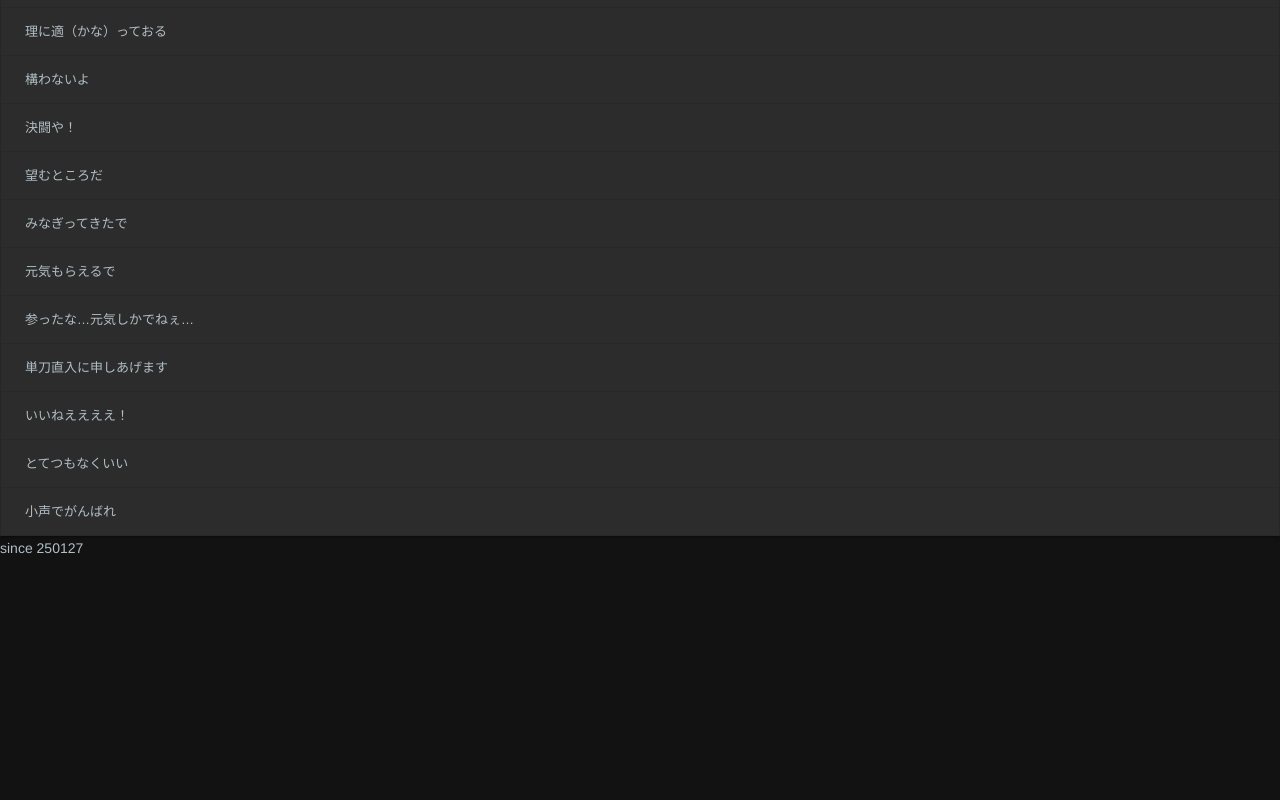
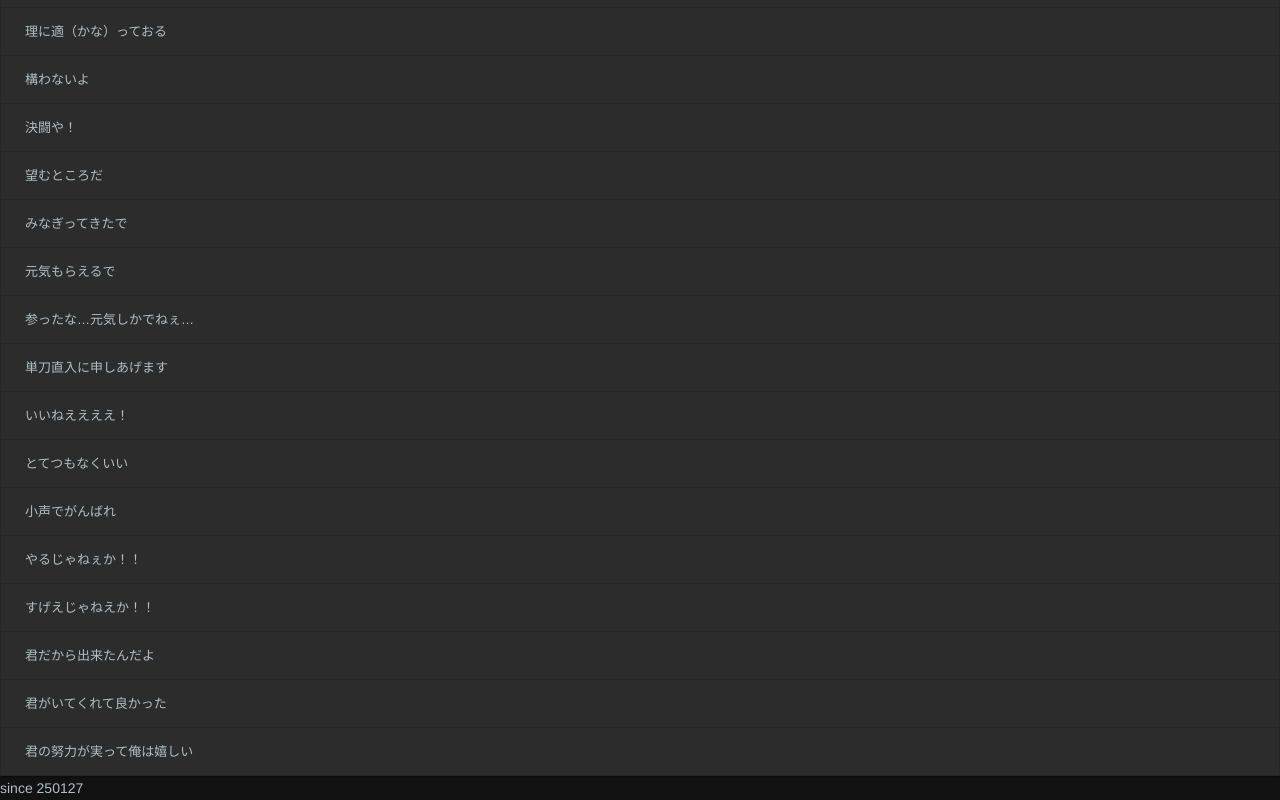
Before and after one commit to 5Tpj84eE/wordsforfamily.github.io, a plain HTML site: page index.html in a window 1280 px wide. Shown: the part 761-1561 px from the top of the page. Before the commit the page ends 1321 px from the top, so only its background shows below. Drawn offline with nearby package versions, Linux system fonts and the light colour scheme.

Commit message:
Add files via upload

```diff
--- a/index.html
+++ b/index.html
@@ -112,6 +112,21 @@
                     <tr>
                         <td class="mdl-data-table__cell--non-numeric">小声でがんばれ</td>
                     </tr>
+                    <tr>
+                        <td class="mdl-data-table__cell--non-numeric">やるじゃねぇか！！</td>
+                    </tr>
+                    <tr>
+                        <td class="mdl-data-table__cell--non-numeric">すげえじゃねえか！！</td>
+                    </tr>
+                    <tr>
+                        <td class="mdl-data-table__cell--non-numeric">君だから出来たんだよ</td>
+                    </tr>
+                    <tr>
+                        <td class="mdl-data-table__cell--non-numeric">君がいてくれて良かった</td>
+                    </tr>
+                    <tr>
+                        <td class="mdl-data-table__cell--non-numeric">君の努力が実って俺は嬉しい</td>
+                    </tr>
                 </tbody>
             </table>
             <p>since 250127</p>
```
